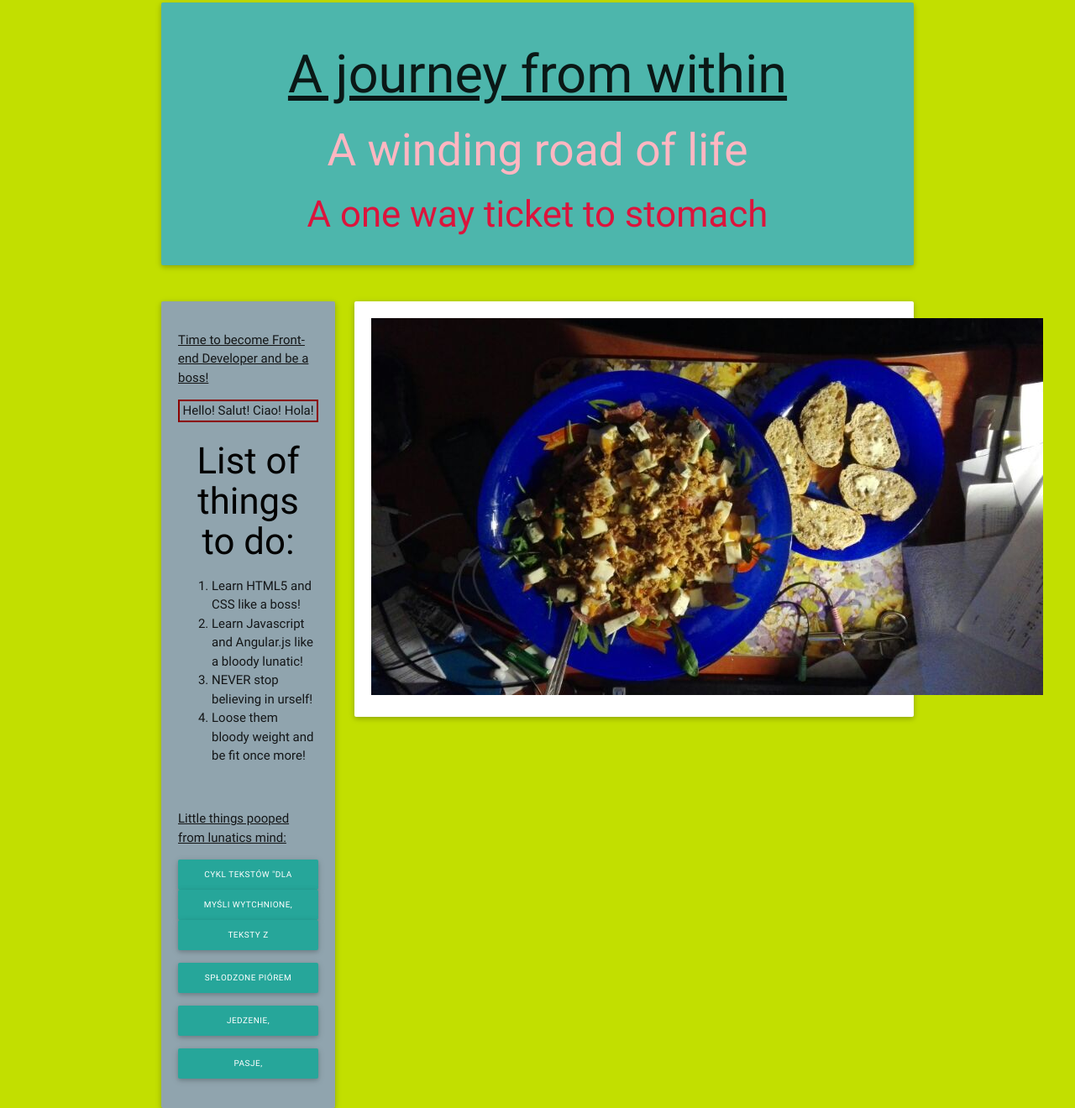
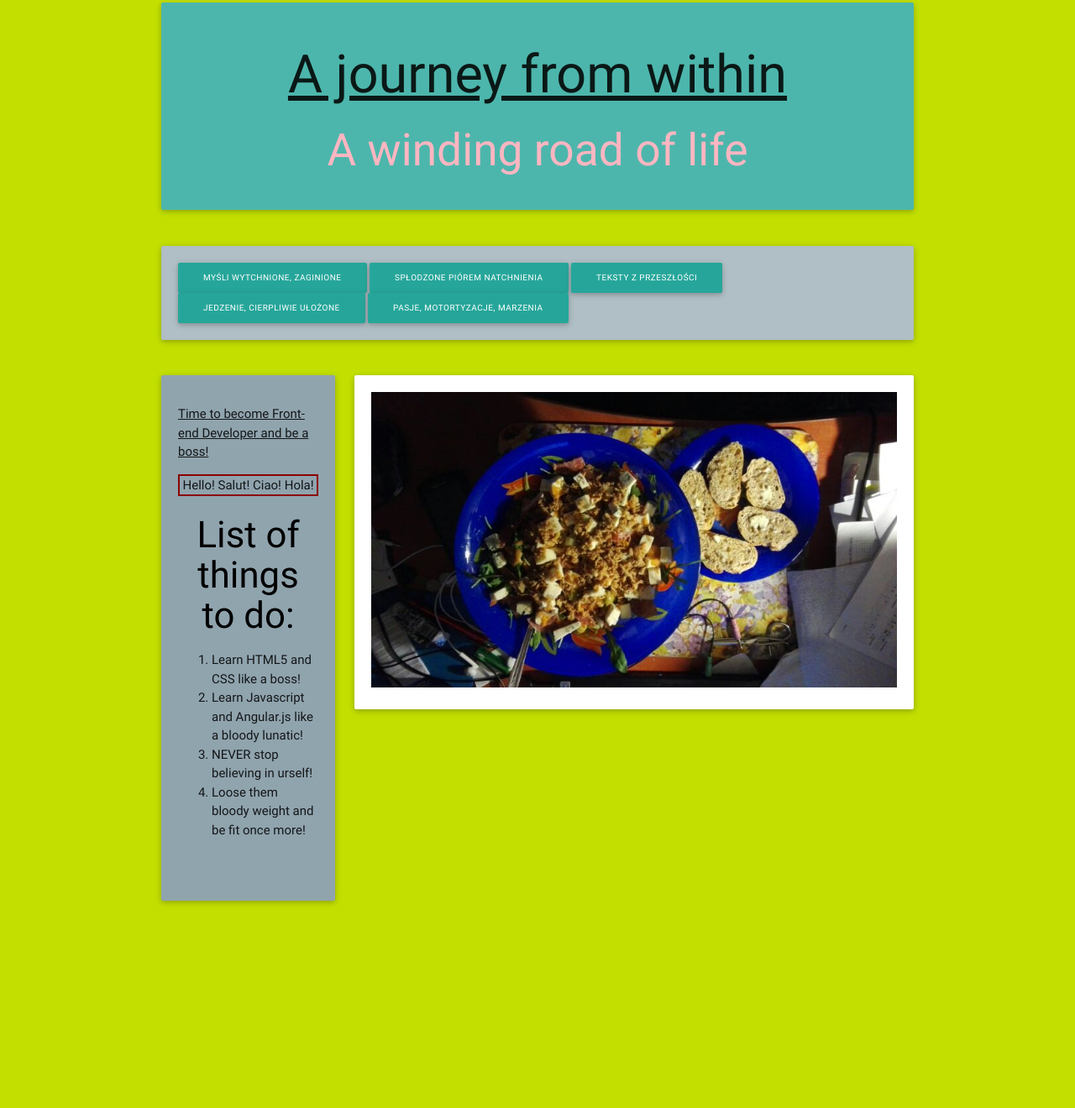
Before and after one commit to Vimegorn/Project, a plain HTML site: page index.html in a window 1280 px wide. Shown: the part 5-1325 px from the top of the page at 84% size. After the commit the page ends 1113 px from the top, so only its background shows below. Drawn offline with Linux system fonts and the light colour scheme.

Commit message:
progress1

```diff
--- a/index.html
+++ b/index.html
@@ -16,7 +16,7 @@
       }
       h3 {color: crimson; text-align: center}
       p{text-decoration: underline}
-
+      .contimg img {height:auto; max-width: 100%;}
       .p2 { text-align:center; border: 2px solid darkred; text-decoration: none;}
       .h32 {color: black}
     }
@@ -49,9 +49,20 @@ color: #FF0000;
         <div class="card-panel teal lighten-2">
     <h1>A journey from within</h1>
     <h2>A winding road of life</h2>
-    <h3>A one way ticket to stomach</h3>
         </div>
       </div>
+  </div>
+  <div class="row">
+    <div class="col s12">
+      <div class="card-panel blue-grey lighten-3">
+        <a class="waves-effect waves-light btn" href="../Project/Data/wiersze.html" target="_self">Myśli wytchnione, zaginione</a>
+        <a class="waves-effect waves-light btn" href="../Project/Data/prawdziwa_milosc.html" target="_self">Spłodzone piórem natchnienia</a>
+        <a class="waves-effect waves-light btn" href="../Project/Data/sanitarium.html" target="_self">Teksty z przeszłości</a>
+        <a class="waves-effect waves-light btn" href="../Project/Data/food.html" target="_self">Jedzenie, cierpliwie ułożone</a>
+        <a class="waves-effect waves-light btn" href="../Project/Data/pasje.html" target="_self">Pasje, motortyzacje, marzenia</a>
+      </div>
+    </div>
+
   </div>
   <div class="row">
     <div class="col s3">
@@ -72,26 +83,17 @@ color: #FF0000;
         <li>Loose them bloody weight and be fit once more!</li>
       </ol>
 <br>
-<p>
-  Little things pooped from lunatics mind:
-</p>
 <ul>
   <li>
-    <a class="waves-effect waves-light btn" href="../Project/Data/dla_jedynej.html" target="_self">Cykl tekstów "dla Jedynej" ..</a>
   </li>
   <li>
-    <a class="waves-effect waves-light btn" href="../Project/Data/wiersze.html" target="_self">Myśli wytchnione, zaginione</a>
   </li>
   <li>
-    <a class="waves-effect waves-light btn" href="../Project/Data/sanitarium.html" target="_self">Teksty z przeszłości</a>
   </li>
 </ul>
-<a class="waves-effect waves-light btn" href="../Project/Data/prawdziwa_milosc.html" target="_self">Spłodzone piórem natchnienia</a>
 <p>
-<a class="waves-effect waves-light btn" href="../Project/Data/food.html" target="_self">Jedzenie, cierpliwie ułożone</a>
 </p>
 <p>
-<a class="waves-effect waves-light btn" href="../Project/Data/pasje.html" target="_self">Pasje, motortyzacje, marzenia</a>
 </p>
 </div>
 </div>
@@ -99,8 +101,9 @@ color: #FF0000;
   <div class="col s9">
     <div class="card-panel">
 
-
-<img src="../Project/Data/salatka1.jpg"></img>
+<div class="contimg">
+  <img src="../Project/Data/salatka1.jpg"></img>
+</div>
     </div>
   </div>
     </div>
```
Also changed, not shown: css/materialize.css.
